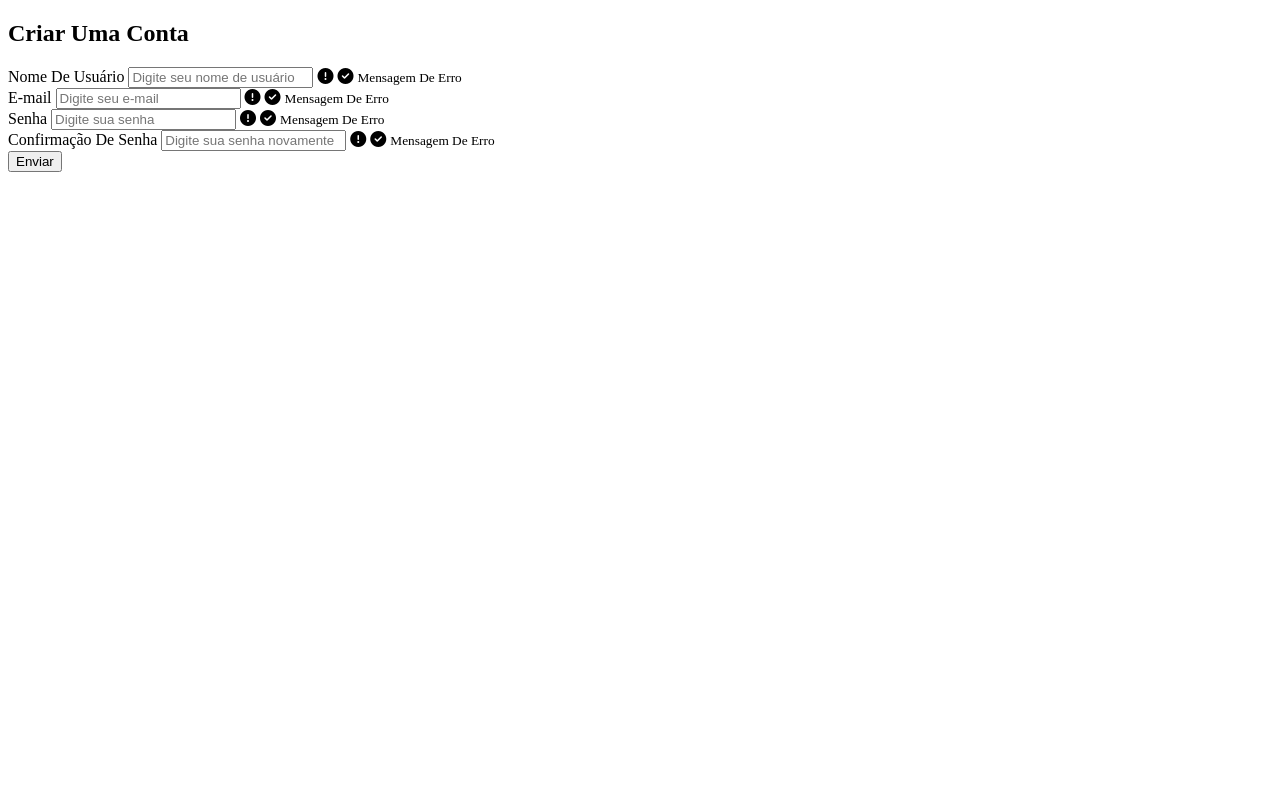
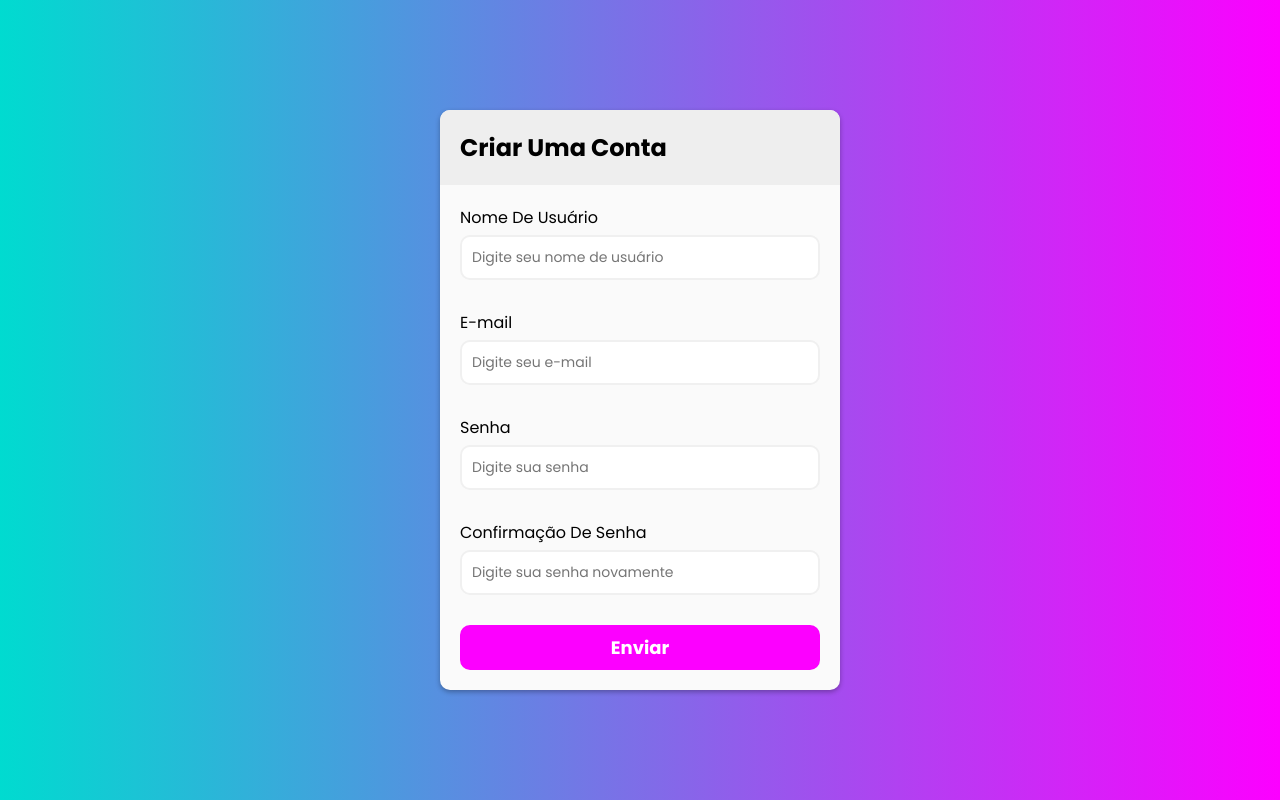
Before and after one commit to CarlosVinicios99/formulario-com-validacoes, a plain HTML site: page index.html in a window 1280 px wide. Drawn offline with Linux system fonts and the light colour scheme.

Commit message:
estilos adicionados

```diff
--- a/index.html
+++ b/index.html
@@ -4,6 +4,11 @@
     <meta charset="UTF-8">
     <meta http-equiv="X-UA-Compatible" content="IE=edge">
     <meta name="viewport" content="width=device-width, initial-scale=1.0">
+    <link rel="stylesheet" href="./style.css">
+    <link rel="preconnect" href="https://fonts.googleapis.com">
+    <link rel="preconnect" href="https://fonts.gstatic.com" crossorigin>
+    <link href="https://fonts.googleapis.com/css2?family=Poppins:wght@400;500;600;700;900&display=swap"
+    rel="stylesheet">
     <title>Formulário</title>
 </head>
 <body>
--- /dev/null
+++ b/style.css
@@ -0,0 +1,101 @@
+* {
+    box-sizing: border-box;
+    margin: 0;
+    padding: 0;
+    font-family: "Poppins", sans-serif;
+}
+
+body{
+    width: 100%;
+    min-height: 100vh;
+    background: linear-gradient(90deg, #00dbd0 0%, #fc00ff 100%);
+    display: flex;
+    justify-content: center;
+    align-items: center;
+}
+
+.container {
+    background-color: #fafafa;
+    border-radius: 10px;
+    box-shadow: 0 2px 5px rgba(0, 0, 0, 0.3);
+    width: 400px;
+    max-width: 100%;
+    overflow: hidden;
+}
+
+.header {
+    background-color: #eee;
+    padding: 20px;
+}
+
+.form {
+    padding: 20px;
+}
+
+.form-control {
+    margin-bottom: 10px;
+    padding-bottom: 20px;
+    position: relative;
+}
+
+.form-control label {
+    margin-bottom: 5px;
+    display: inline-block;
+}
+
+.form-control input {
+    border: 2px solid #f0f0f0;
+    display: block;
+    border-radius: 10px;
+    font-size: 14px;
+    width: 100%;
+    padding: 10px;
+}
+
+.form-control i {
+    position: absolute;
+    top: 45px;
+    right: 10px;
+    visibility: hidden;
+}
+
+.form-control small {
+    position: absolute;
+    bottom: 0;
+    left: 0;
+    visibility: hidden;
+}
+
+.form button {
+    background-color: #fc00ff;
+    border: 2px solid #fc00ff;
+    color: #fff;
+    width: 100%;
+    border-radius: 10px;
+    padding: 7px;
+    font-size: 18px;
+    font-weight: bold;
+}
+
+.form-control.success input {
+    border-color: #2ecc71;
+  }
+
+  .form-control.error input {
+    border-color: #e74c3c;
+  }
+
+  .form-control.success i.fa-check-circle {
+    color: #2ecc71;
+    visibility: visible;
+  }
+
+  .form-control.error i.fa-exclamation-circle {
+    color: #e74c3c;
+    visibility: visible;
+  }
+
+  .form-control.error small {
+    visibility: visible;
+    color: #e74c3c;
+  }
```
